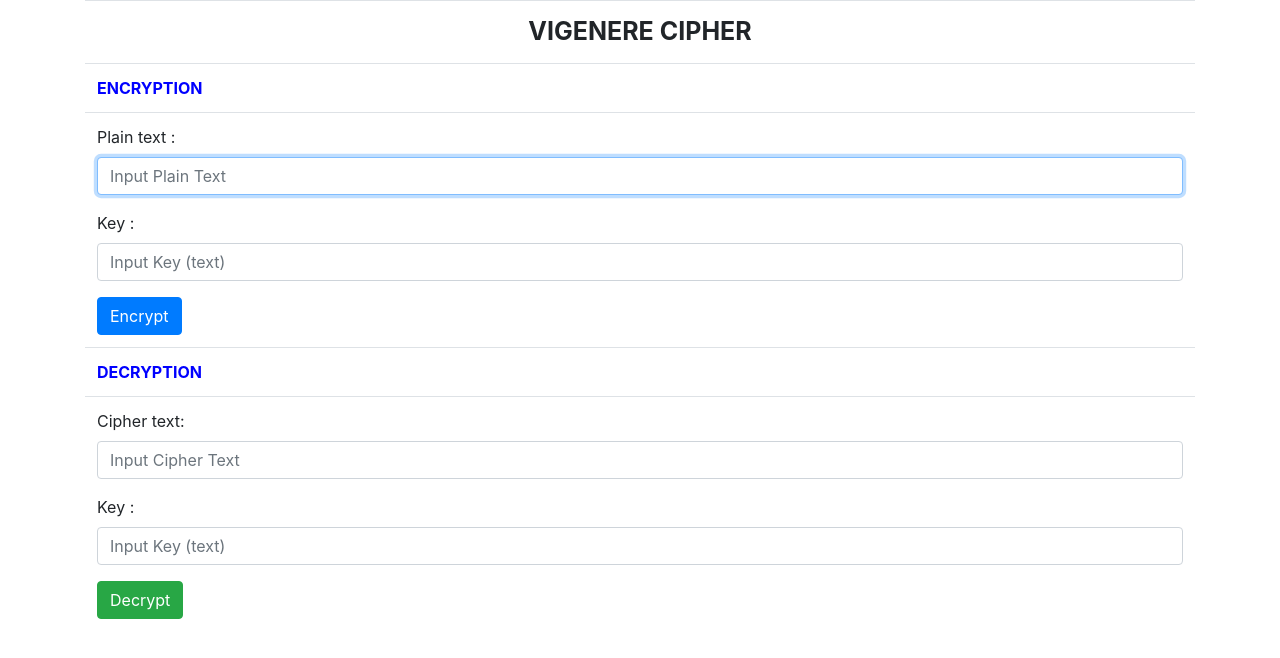
After one commit to Teo2910/bmttnc_dangquocgiahuy_2280619000, a Flask app: page /vigenere in a window 1280 px wide. The commit adds this page. Shown: the top 658 px of the page. Run offline with Flask 3, Linux system fonts and the light colour scheme.

Commit message:
[add] them rail va vige

```diff
--- a/Buoi2/app.py
+++ b/Buoi2/app.py
@@ -1,14 +1,175 @@
 from flask import Flask, render_template, request, json
 from cipher.caesar import CaesarCipher
-
+from cipher.vigenere import VigenereCipher
+from cipher.railfence import RailFenceCipher
 app = Flask(__name__)
 
-#router routes for home page
+# --- Logic Caesar Cipher (nhúng trực tiếp vào app.py) ---
+def caesar_encrypt_logic(text, key):
+    encrypted_text = []
+    for char in text:
+        if 'A' <= char <= 'Z':
+            encrypted_text.append(chr(((ord(char) - ord('A') + key) % 26) + ord('A')))
+        elif 'a' <= char <= 'z':
+            encrypted_text.append(chr(((ord(char) - ord('a') + key) % 26) + ord('a')))
+        else:
+            encrypted_text.append(char)
+    return "".join(encrypted_text)
+
+def caesar_decrypt_logic(text, key):
+    decrypted_text = []
+    for char in text:
+        if 'A' <= char <= 'Z':
+            decrypted_text.append(chr(((ord(char) - ord('A') - key + 26) % 26) + ord('A')))
+        elif 'a' <= char <= 'z':
+            decrypted_text.append(chr(((ord(char) - ord('a') - key + 26) % 26) + ord('a')))
+        else:
+            decrypted_text.append(char)
+    return "".join(decrypted_text)
+
+# --- Logic Vigenere Cipher (nhúng trực tiếp vào app.py) ---
+def vigenere_encrypt_logic(plaintext, key):
+    encrypted_text = []
+    key_len = len(key)
+    key_as_int = [ord(char.upper()) - ord('A') for char in key] # Chuyển đổi khóa thành số, đảm bảo chữ hoa
+
+    j = 0
+    for char in plaintext:
+        if 'A' <= char.upper() <= 'Z':
+            shift = key_as_int[j % key_len]
+
+            if 'A' <= char <= 'Z': # Chữ hoa
+                encrypted_char_code = (ord(char) - ord('A') + shift) % 26 + ord('A')
+                encrypted_text.append(chr(encrypted_char_code))
+            elif 'a' <= char <= 'z': # Chữ thường
+                encrypted_char_code = (ord(char) - ord('a') + shift) % 26 + ord('a')
+                encrypted_text.append(chr(encrypted_char_code))
+            j += 1
+        else:
+            encrypted_text.append(char)
+    return "".join(encrypted_text)
+
+def vigenere_decrypt_logic(ciphertext, key):
+    decrypted_text = []
+    key_len = len(key)
+    key_as_int = [ord(char.upper()) - ord('A') for char in key] # Chuyển đổi khóa thành số, đảm bảo chữ hoa
+
+    j = 0
+    for char in ciphertext:
+        if 'A' <= char.upper() <= 'Z':
+            shift = key_as_int[j % key_len]
+
+            if 'A' <= char <= 'Z': # Chữ hoa
+                decrypted_char_code = (ord(char) - ord('A') - shift + 26) % 26 + ord('A')
+                decrypted_text.append(chr(decrypted_char_code))
+            elif 'a' <= char <= 'z': # Chữ thường
+                decrypted_char_code = (ord(char) - ord('a') - shift + 26) % 26 + ord('a')
+                decrypted_text.append(chr(decrypted_char_code))
+            j += 1
+        else:
+            decrypted_text.append(char)
+    return "".join(decrypted_text)
+
+# --- Logic Rail Fence Cipher (nhúng trực tiếp vào app.py) ---
+def railfence_encrypt_logic(text, key):
+    # Loại bỏ khoảng trắng và chuyển về chữ hoa để đơn giản hóa việc mã hóa
+    # Hoặc bạn có thể giữ nguyên và xử lý thêm logic
+    text = text.replace(" ", "")
+    if not text:
+        return ""
+    if key <= 1: # Key = 1 hoặc nhỏ hơn không mã hóa gì
+        return text
+
+    # Tạo ma trận để đặt các ký tự
+    rail = [['\n' for _ in range(len(text))] for _ in range(key)]
+
+    # Hướng di chuyển: xuống hoặc lên
+    dir_down = False
+    row, col = 0, 0
+
+    for char in text:
+        # Kiểm tra hướng di chuyển của "hàng rào"
+        if (row == 0) or (row == key - 1):
+            dir_down = not dir_down
+
+        # Đặt ký tự vào "hàng rào"
+        rail[row][col] = char
+        col += 1
+
+        # Tìm hàng tiếp theo
+        if dir_down:
+            row += 1
+        else:
+            row -= 1
+
+    # Đọc ma trận theo thứ tự hàng để tạo văn bản mã hóa
+    result = []
+    for i in range(key):
+        for j in range(len(text)):
+            if rail[i][j] != '\n':
+                result.append(rail[i][j])
+    return "".join(result)
+
+def railfence_decrypt_logic(ciphertext, key):
+    if not ciphertext:
+        return ""
+    if key <= 1:
+        return ciphertext
+
+    # Tạo ma trận trống và đánh dấu vị trí của các ký tự
+    rail = [['\n' for _ in range(len(ciphertext))] for _ in range(key)]
+
+    # Hướng di chuyển và vị trí ban đầu
+    dir_down = False
+    row, col = 0, 0
+
+    # Đánh dấu vị trí sẽ điền vào
+    for i in range(len(ciphertext)):
+        if (row == 0) or (row == key - 1):
+            dir_down = not dir_down
+
+        rail[row][col] = '*' # Đánh dấu vị trí
+        col += 1
+
+        if dir_down:
+            row += 1
+        else:
+            row -= 1
+
+    # Điền các ký tự của văn bản mã hóa vào các vị trí đã đánh dấu
+    index = 0
+    for i in range(key):
+        for j in range(len(ciphertext)):
+            if rail[i][j] == '*':
+                rail[i][j] = ciphertext[index]
+                index += 1
+
+    # Đọc lại theo đường zigzag để lấy lại văn bản gốc
+    result = []
+    dir_down = False
+    row, col = 0, 0
+    for i in range(len(ciphertext)):
+        if (row == 0) or (row == key - 1):
+            dir_down = not dir_down
+
+        if rail[row][col] != '\n': # Kiểm tra xem có ký tự tại vị trí này không
+            result.append(rail[row][col])
+        col += 1
+
+        if dir_down:
+            row += 1
+        else:
+            row -= 1
+
+    return "".join(result)
+
+
+# router routes for home page
 @app.route("/")
 def home():
     return render_template('index.html')
 
-#router routes for caesar cypher
+# router routes for caesar cypher
 @app.route("/caesar")
 def caesar():
     return render_template('caesar.html')
@@ -17,18 +178,54 @@ def caesar():
 def caesar_encrypt():
     text = request.form['inputPlainText']
     key = int(request.form['inputKeyPlain'])
-    Caesar = CaesarCipher()
-    encrypted_text = Caesar.encrypt_text(text, key)
-    return f"{{text: {text}<br/>key: {key}<br/>encrypted text: {encrypted_text}}}"
+    encrypted_text = caesar_encrypt_logic(text, key)
+    return f"text: {text}<br/>key: {key}<br/>encrypted text: {encrypted_text}"
 
 @app.route("/decrypt", methods=['POST'])
 def caesar_decrypt():
     text = request.form['inputCipherText']
     key = int(request.form['inputKeyCipher'])
-    Caesar = CaesarCipher()
-    decrypted_text = Caesar.decrypt_text(text, key)
-    return f"{{text: {text}<br/>key: {key}<br/>decrypted text: {decrypted_text}}}"
+    decrypted_text = caesar_decrypt_logic(text, key)
+    return f"text: {text}<br/>key: {key}<br/>decrypted text: {decrypted_text}"
 
-#main function
+# router routes for vigenere cypher
+@app.route("/vigenere")
+def vigenere():
+    return render_template('vigenere.html')
+
+@app.route("/vigenere_encrypt", methods=['POST'])
+def vigenere_encrypt():
+    text = request.form['inputPlainTextVigenere']
+    key = request.form['inputKeyVigenerePlain']
+    encrypted_text = vigenere_encrypt_logic(text, key)
+    return f"text: {text}<br/>key: {key}<br/>encrypted text: {encrypted_text}"
+
+@app.route("/vigenere_decrypt", methods=['POST'])
+def vigenere_decrypt():
+    text = request.form['inputCipherTextVigenere']
+    key = request.form['inputKeyVigenereCipher']
+    decrypted_text = vigenere_decrypt_logic(text, key)
+    return f"text: {text}<br/>key: {key}<br/>decrypted text: {decrypted_text}"
+
+# router routes for railfence cypher
+@app.route("/railfence")
+def railfence():
+    return render_template('railfence.html') # Thêm route để hiển thị trang railfence.html
+
+@app.route("/railfence_encrypt", methods=['POST'])
+def railfence_encrypt():
+    text = request.form['inputPlainTextRailFence']
+    key = int(request.form['inputKeyRailFencePlain']) # Khóa là số nguyên
+    encrypted_text = railfence_encrypt_logic(text, key)
+    return f"text: {text}<br/>key: {key}<br/>encrypted text: {encrypted_text}"
+
+@app.route("/railfence_decrypt", methods=['POST'])
+def railfence_decrypt():
+    text = request.form['inputCipherTextRailFence']
+    key = int(request.form['inputKeyRailFenceCipher']) # Khóa là số nguyên
+    decrypted_text = railfence_decrypt_logic(text, key)
+    return f"text: {text}<br/>key: {key}<br/>decrypted text: {decrypted_text}"
+
+# main function
 if __name__ == "__main__":
     app.run(host="0.0.0.0", port=5050, debug=True)
--- a/Buoi2/templates/index.html
+++ b/Buoi2/templates/index.html
@@ -10,6 +10,8 @@
         <h4 style="font-weight: bold; text-align: center;">BÀI THỰC HÀNH BẢO MẬT THÔNG TIN NÂNG CAO</h4>
         <ul style="margin-top: 30px;">
             <li><a href="/caesar">Ceasar Cipher</a></li>
+            <li><a href="/vigenere">Vigenere Cipher</a></li>
+            <li><a href="/railfence">Rail Fence Cipher</a></li>
             <li><a href="/rsa">RSA Cipher</a></li>
         </ul>
     </div>
--- /dev/null
+++ b/Buoi2/templates/vigenere.html
@@ -0,0 +1,52 @@
+<!DOCTYPE html>
+<html lang="en">
+<head>
+    <title>Vigenere Cipher</title>
+    <link href="https://cdn.jsdelivr.net/npm/bootstrap@4.6.2/dist/css/bootstrap.min.css" rel="stylesheet" />
+</head>
+<body>
+    <div class="container">
+        <table class="table">
+            <tr>
+                <td style="text-align: center; font-weight: bold; font-size: 25px;">VIGENERE CIPHER</td>
+            </tr>
+            <tr>
+                <td style="font-weight: bold; color: blue">ENCRYPTION</td>
+            </tr>
+            <tr>
+                <td>
+                    <form method="POST" action="/vigenere_encrypt">
+                        <div class="mb-3">
+                            <label class="form-label">Plain text : </label>
+                            <input type="text" class="form-control" name="inputPlainTextVigenere" placeholder="Input Plain Text" required autofocus />
+                        </div>
+                        <div class="mb-3">
+                            <label class="form-label">Key : </label>
+                            <input type="text" class="form-control" name="inputKeyVigenerePlain" placeholder="Input Key (text)" required />
+                        </div>
+                        <button type="submit" class="btn btn-primary">Encrypt</button>
+                    </form>
+                </td>
+            </tr>
+            <tr>
+                <td style="font-weight: bold; color: blue">DECRYPTION</td>
+            </tr>
+            <tr>
+                <td>
+                    <form method="POST" action="/vigenere_decrypt">
+                        <div class="mb-3">
+                            <label class="form-label">Cipher text:</label>
+                            <input type="text" class="form-control" name="inputCipherTextVigenere" placeholder="Input Cipher Text" required />
+                        </div>
+                        <div class="mb-3">
+                            <label class="form-label">Key : </label>
+                            <input type="text" class="form-control" name="inputKeyVigenereCipher" placeholder="Input Key (text)" required />
+                        </div>
+                        <button type="submit" class="btn btn-success">Decrypt</button>
+                    </form>
+                </td>
+            </tr>
+        </table>
+    </div>
+</body>
+</html>
```
Also changed, not shown: Buoi2/templates/railfence.html (added, +52 -0 lines).
